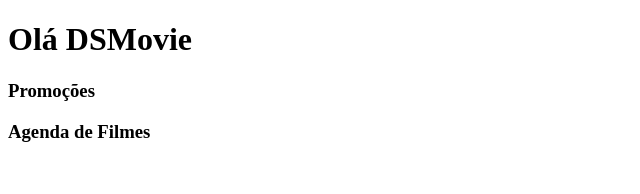
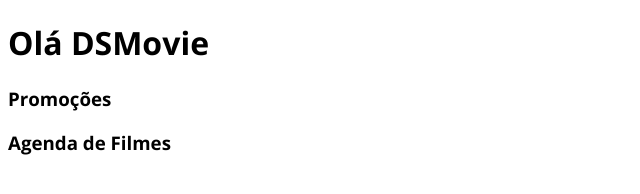
Before and after one commit to PauloLamounier/dsmovie, a plain HTML site: page index.html in a window 1280 px wide. Shown: the whole page, without its empty margins (0-640 px from the left). Drawn offline with nearby package versions, Linux system fonts and the light colour scheme.

Commit message:
Google Fonts

```diff
--- /dev/null
+++ b/css/styles.css
@@ -0,0 +1,5 @@
+@import url('https://fonts.googleapis.com/css2?family=Open+Sans:wght@300;400;700&display=swap');
+
+* {
+    font-family: "Open Sans", sans-serif;
+}
--- a/index.html
+++ b/index.html
@@ -5,6 +5,9 @@
     <meta http-equiv="X-UA-Compatible" content="IE=edge">
     <meta name="viewport" content="width=device-width, initial-scale=1.0">
     <title>Document</title>
+
+    <link rel="stylesheet" href="css/styles.css">
+
 </head>
 <body>
     <h1>Olá DSMovie</h1>
```
